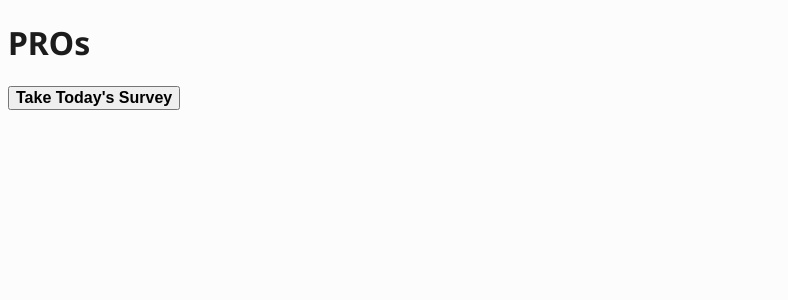
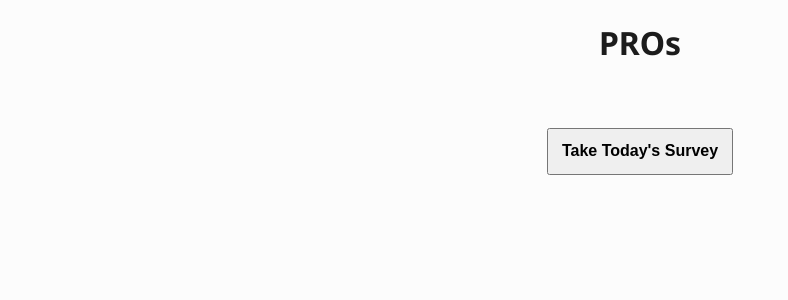
Before and after one commit to ojosproject/iris, a Next.js app: page /pro in a window 1280 px wide. Shown: the top 300 px of the page, without its empty margins (0-788 px from the left). Built offline with nearby package versions, Linux system fonts and the light colour scheme.

Commit message:
feat(page.tsx): added css styling

```diff
--- a/src/app/pro/page.tsx
+++ b/src/app/pro/page.tsx
@@ -1,6 +1,6 @@
 "use client"
+import "./survey.css";
 import { useRouter } from "next/navigation";
-
 
 export default function Main_page() {
     const router = useRouter();
@@ -9,9 +9,11 @@ export default function Main_page() {
         <h1>
             PROs
         </h1>
-        <button onClick={() => router.push('/survey')}>
-            Take Today's Survey
-        </button>
+        <div className="container">
+            <button onClick={() => router.push('/survey')}>
+                Take Today's Survey
+            </button>
+        </div>
     </>
     );
 }
--- a/src/app/pro/survey.css
+++ b/src/app/pro/survey.css
@@ -0,0 +1,16 @@
+h1 {
+    text-align: center;
+    size: 5em;
+}
+
+button {
+    size: 2em;
+    justify-content: center;
+    padding: 1%;
+}
+
+.container {
+    display: flex;
+    justify-content: center;
+    margin-top: 5%;
+}
--- a/src/app/pro/survey.tsx
+++ b/src/app/pro/survey.tsx
@@ -1,4 +1,4 @@
-
+"use client"
 export default function Survey() {
     return (
     <>
```
